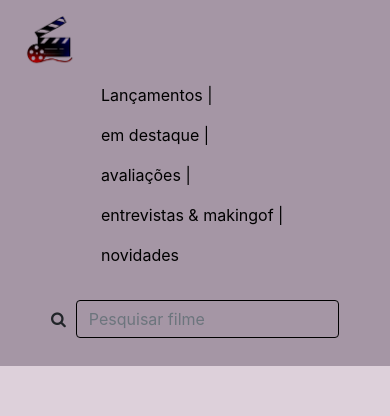
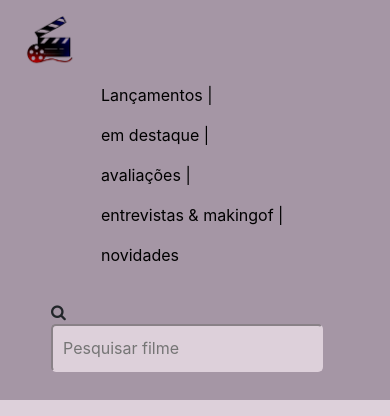
Before and after one commit to ThaisAlvesSilva/Portal-de-Filmes, a PHP site: page / in a window 390 px wide. Shown: the top 416 px of the page. Run offline with PHP 8.4, Linux system fonts and the light colour scheme; some libraries are stand-ins or nearby versions.

Commit message:
Corrigindo cor de fundo da pesquisa

```diff
--- a/index.html
+++ b/index.html
@@ -15,7 +15,7 @@
     <header class="header">
       <nav class="navbar navbar-expand-lg">
         <img src="imagens/logoFilme.png" class="logo">
-        <div class="col-8 col-sm-4 col-md-6 col-xs-8 col-lg-8 navItens">
+        <div class="col-8 col-sm-4 col-md-6 col-xs-8 col-lg-9 navItens">
           <div class="navbar-nav justify-content-center">
             <a class="nav-link active" href="#lançamentos">Lançamentos |</a>
             <a class="nav-link" href="#destaque">em destaque |</a>
@@ -30,9 +30,8 @@
               <div class="lupa">
                 <i class="fa fa-search"></i>
               </div>
-              <!--end of col-->
-              <div class="col pesquisa">
-                <input class="form-control" type="search" placeholder="Pesquisar filme">
+                <div class="col pesquisa">
+                  <input id ="botaoepesquisa" style="background-color: rgb(221, 208, 218)"="form-control" type="search" placeholder="Pesquisar filme">
               </div>
             </div>
           </div>
--- a/style.css
+++ b/style.css
@@ -124,6 +124,13 @@ section{
     width: 200px;
     margin-left: 280px;
 
+}
+
+#botaoepesquisa{
+    color: black;
+    border-color: rgb(221, 208, 218);
+    border-radius:5px;
+    padding:10px;
 }
 
 .redesSociais{
```
